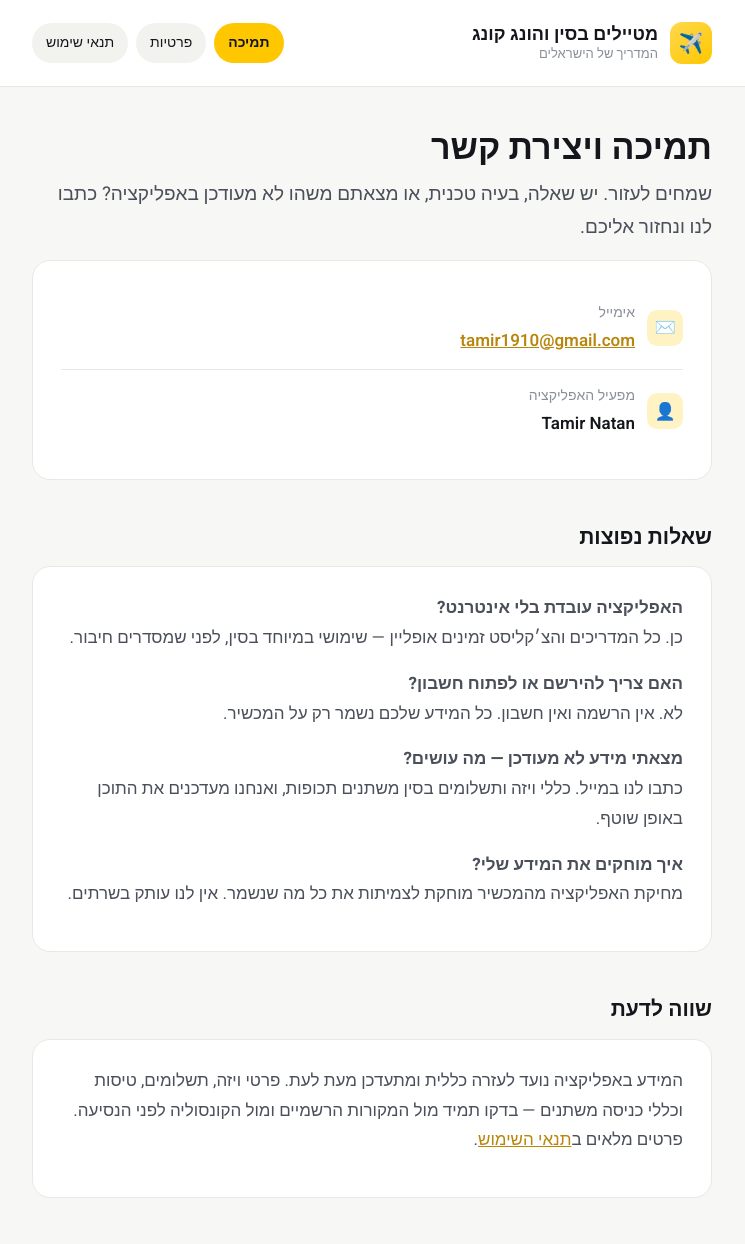
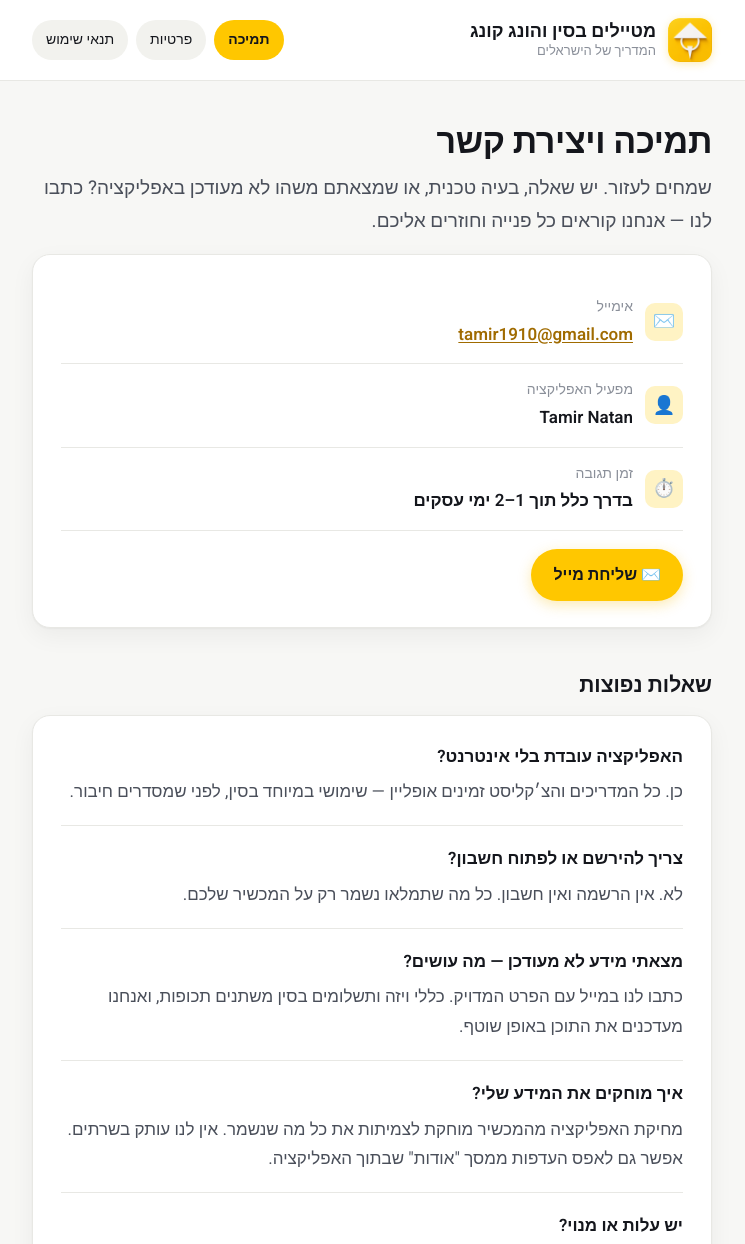
Before and after one commit to Tamirnatan/simple-china-legal, a plain HTML site: page index.html in a window 1280 px wide. Shown: the top 1244 px of the page, without its empty margins (268-1013 px from the left). Drawn offline with Linux system fonts and the light colour scheme.

Commit message:
Add files via upload

```diff
--- a/index.html
+++ b/index.html
@@ -4,7 +4,19 @@
 <meta charset="utf-8">
 <meta name="viewport" content="width=device-width, initial-scale=1">
 <title>מטיילים בסין והונג קונג — תמיכה</title>
-<meta name="description" content="תמיכה ויצירת קשר לאפליקציית מטיילים בסין והונג קונג — המדריך לסין ולהונג קונג בעברית.">
+<meta name="description" content="תמיכה ויצירת קשר לאפליקציית מטיילים בסין והונג קונג — המדריך של הישראלים לסין ולהונג קונג, בעברית וגם בלי אינטרנט.">
+<meta name="theme-color" content="#ffc700">
+
+<link rel="icon" type="image/png" href="favicon-64.png">
+<link rel="apple-touch-icon" href="apple-touch-icon.png">
+
+<meta property="og:type" content="website">
+<meta property="og:site_name" content="מטיילים בסין והונג קונג">
+<meta property="og:title" content="מטיילים בסין והונג קונג — תמיכה">
+<meta property="og:description" content="שאלות, בעיות טכניות או מידע לא מעודכן? כאן מוצאים את דרכי יצירת הקשר.">
+<meta property="og:image" content="og-cover.png">
+<meta name="twitter:card" content="summary_large_image">
+
 <link rel="preconnect" href="https://fonts.googleapis.com">
 <link rel="preconnect" href="https://fonts.gstatic.com" crossorigin>
 <link href="https://fonts.googleapis.com/css2?family=Heebo:wght@400;500;600;700&display=swap&subset=hebrew,latin" rel="stylesheet">
@@ -14,7 +26,7 @@
 
 <header class="site">
   <div class="wrap">
-    <div class="mark">✈️</div>
+    <img class="mark" src="icon-192.png" width="44" height="44" alt="הסמל של מטיילים בסין והונג קונג">
     <div>
       <div class="brand-name">מטיילים בסין והונג קונג</div>
       <div class="brand-sub">המדריך של הישראלים</div>
@@ -30,7 +42,7 @@
 <main class="wrap">
 
   <h1>תמיכה ויצירת קשר</h1>
-  <p class="lead">שמחים לעזור. יש שאלה, בעיה טכנית, או מצאתם משהו לא מעודכן באפליקציה? כתבו לנו ונחזור אליכם.</p>
+  <p class="lead">שמחים לעזור. יש שאלה, בעיה טכנית, או שמצאתם משהו לא מעודכן באפליקציה? כתבו לנו — אנחנו קוראים כל פנייה וחוזרים אליכם.</p>
 
   <div class="card">
     <div class="contact-row">
@@ -47,22 +59,41 @@
         <div class="value">Tamir Natan</div>
       </div>
     </div>
+    <div class="contact-row">
+      <div class="ico">⏱️</div>
+      <div>
+        <div class="label">זמן תגובה</div>
+        <div class="value">בדרך כלל תוך 1–2 ימי עסקים</div>
+      </div>
+    </div>
+    <p style="margin:18px 0 0">
+      <a class="btn" href="mailto:tamir1910@gmail.com?subject=תמיכה%20—%20מטיילים%20בסין%20והונג%20קונג">✉️ שליחת מייל</a>
+    </p>
   </div>
 
   <h2>שאלות נפוצות</h2>
 
   <div class="card">
-    <p><strong>האפליקציה עובדת בלי אינטרנט?</strong><br>
-    כן. כל המדריכים והצ׳קליסט זמינים אופליין — שימושי במיוחד בסין, לפני שמסדרים חיבור.</p>
-
-    <p><strong>האם צריך להירשם או לפתוח חשבון?</strong><br>
-    לא. אין הרשמה ואין חשבון. כל המידע שלכם נשמר רק על המכשיר.</p>
-
-    <p><strong>מצאתי מידע לא מעודכן — מה עושים?</strong><br>
-    כתבו לנו במייל. כללי ויזה ותשלומים בסין משתנים תכופות, ואנחנו מעדכנים את התוכן באופן שוטף.</p>
-
-    <p><strong>איך מוחקים את המידע שלי?</strong><br>
-    מחיקת האפליקציה מהמכשיר מוחקת לצמיתות את כל מה שנשמר. אין לנו עותק בשרתים.</p>
+    <div class="faq">
+      <h3>האפליקציה עובדת בלי אינטרנט?</h3>
+      <p>כן. כל המדריכים והצ׳קליסט זמינים אופליין — שימושי במיוחד בסין, לפני שמסדרים חיבור.</p>
+    </div>
+    <div class="faq">
+      <h3>צריך להירשם או לפתוח חשבון?</h3>
+      <p>לא. אין הרשמה ואין חשבון. כל מה שתמלאו נשמר רק על המכשיר שלכם.</p>
+    </div>
+    <div class="faq">
+      <h3>מצאתי מידע לא מעודכן — מה עושים?</h3>
+      <p>כתבו לנו במייל עם הפרט המדויק. כללי ויזה ותשלומים בסין משתנים תכופות, ואנחנו מעדכנים את התוכן באופן שוטף.</p>
+    </div>
+    <div class="faq">
+      <h3>איך מוחקים את המידע שלי?</h3>
+      <p>מחיקת האפליקציה מהמכשיר מוחקת לצמיתות את כל מה שנשמר. אין לנו עותק בשרתים. אפשר גם לאפס העדפות ממסך "אודות" שבתוך האפליקציה.</p>
+    </div>
+    <div class="faq">
+      <h3>יש עלות או מנוי?</h3>
+      <p>האפליקציה חינמית. חלק מהקישורים הם קישורי שותפים — אם תרכשו דרכם, ייתכן שנקבל עמלה, ללא עלות נוספת לכם.</p>
+    </div>
   </div>
 
   <h2>שווה לדעת</h2>
--- a/style.css
+++ b/style.css
@@ -1,21 +1,43 @@
-/* מטיילים בסין — עיצוב הדפים הציבוריים (תואם לשפת העיצוב של האפליקציה) */
+/* מטיילים בסין והונג קונג — עיצוב הדפים הציבוריים (תואם לשפת העיצוב של האפליקציה) */
 
 :root {
   --bg: #f7f7f5;
   --surface: #ffffff;
+  --surface-2: #f2f2ee;
   --accent: #ffc700;
-  --accent-dark: #b8860b;
+  --accent-strong: #f5b900;
+  --accent-dark: #a06b00;
   --accent-soft: #fff3c4;
+  --accent-soft-text: #8a6d00;
   --text: #14161c;
   --text-body: #4a4f5a;
   --text-muted: #8a8f99;
   --border: #e8e8e4;
+  --shadow: 0 1px 2px rgba(20, 22, 28, .04), 0 8px 24px rgba(20, 22, 28, .05);
   --radius: 18px;
+}
+
+@media (prefers-color-scheme: dark) {
+  :root {
+    --bg: #0e0c0a;
+    --surface: #1a1712;
+    --surface-2: #24201a;
+    --accent: #ffd24d;
+    --accent-strong: #f0bc2e;
+    --accent-dark: #ffe08a;
+    --accent-soft: #3a3115;
+    --accent-soft-text: #ffe08a;
+    --text: #f5f5f2;
+    --text-body: #c9cdd6;
+    --text-muted: #8b8f98;
+    --border: #2c281f;
+    --shadow: 0 1px 2px rgba(0, 0, 0, .3), 0 10px 30px rgba(0, 0, 0, .35);
+  }
 }
 
 * { box-sizing: border-box; }
 
-html { -webkit-text-size-adjust: 100%; }
+html { -webkit-text-size-adjust: 100%; scroll-behavior: smooth; }
 
 body {
   margin: 0;
@@ -26,6 +48,7 @@ body {
   color: var(--text-body);
   line-height: 1.75;
   font-size: 17px;
+  -webkit-font-smoothing: antialiased;
 }
 
 .wrap {
@@ -40,11 +63,16 @@ header.site {
   background: var(--surface);
   border-bottom: 1px solid var(--border);
   margin-bottom: 40px;
+  position: sticky;
+  top: 0;
+  z-index: 10;
+  backdrop-filter: saturate(180%) blur(12px);
+  -webkit-backdrop-filter: saturate(180%) blur(12px);
 }
 
 header.site .wrap {
-  padding-top: 22px;
-  padding-bottom: 22px;
+  padding-top: 18px;
+  padding-bottom: 18px;
   display: flex;
   align-items: center;
   gap: 12px;
@@ -52,14 +80,12 @@ header.site .wrap {
 }
 
 .mark {
-  width: 42px;
-  height: 42px;
+  width: 44px;
+  height: 44px;
   border-radius: 12px;
-  background: linear-gradient(140deg, #ffd84d, var(--accent));
-  display: grid;
-  place-items: center;
-  font-size: 20px;
   flex: none;
+  display: block;
+  box-shadow: 0 2px 8px rgba(245, 185, 0, .28);
 }
 
 .brand-name {
@@ -88,13 +114,15 @@ nav.site a {
   text-decoration: none;
   padding: 8px 14px;
   border-radius: 999px;
-  background: #f2f2ee;
+  background: var(--surface-2);
   white-space: nowrap;
+  transition: background .15s ease;
 }
 
 nav.site a:hover { background: var(--accent-soft); }
 nav.site a[aria-current="page"] {
   background: var(--accent);
+  color: #14161c;
   font-weight: 600;
 }
 
@@ -106,6 +134,7 @@ h1 {
   color: var(--text);
   margin: 0 0 8px;
   font-weight: 700;
+  letter-spacing: -.01em;
 }
 
 h2 {
@@ -120,12 +149,17 @@ p { margin: 0 0 16px; }
 ul { margin: 0 0 16px; padding-inline-start: 22px; }
 li { margin-bottom: 8px; }
 
-a { color: var(--accent-dark); }
+strong { color: var(--text); }
+
+a {
+  color: var(--accent-dark);
+  text-underline-offset: 2px;
+}
 
 .effective {
   display: inline-block;
   font-size: 14px;
-  color: var(--accent-dark);
+  color: var(--accent-soft-text);
   background: var(--accent-soft);
   padding: 5px 14px;
   border-radius: 999px;
@@ -140,12 +174,27 @@ a { color: var(--accent-dark); }
   border-radius: var(--radius);
   padding: 26px 28px;
   margin-bottom: 20px;
+  box-shadow: var(--shadow);
 }
+
+.card > p:last-child { margin-bottom: 0; }
 
 .lead {
   font-size: 19px;
   color: var(--text-body);
 }
+
+/* FAQ items inside a card */
+.faq { padding: 18px 0; border-bottom: 1px solid var(--border); }
+.faq:first-child { padding-top: 0; }
+.faq:last-child { padding-bottom: 0; border-bottom: 0; }
+.faq h3 {
+  margin: 0 0 6px;
+  font-size: 17px;
+  font-weight: 600;
+  color: var(--text);
+}
+.faq p { margin: 0; }
 
 .contact-row {
   display: flex;
@@ -156,12 +205,31 @@ a { color: var(--accent-dark); }
 }
 .contact-row:last-child { border-bottom: 0; }
 .contact-row .ico {
-  width: 36px; height: 36px; border-radius: 10px;
+  width: 38px; height: 38px; border-radius: 10px;
   background: var(--accent-soft);
   display: grid; place-items: center; flex: none;
+  font-size: 18px;
 }
 .contact-row .label { font-size: 14px; color: var(--text-muted); }
 .contact-row .value { font-weight: 600; color: var(--text); }
+.contact-row .value a { color: var(--accent-dark); }
+
+/* email call-to-action button */
+.btn {
+  display: inline-flex;
+  align-items: center;
+  gap: 8px;
+  background: var(--accent);
+  color: #14161c;
+  font-weight: 600;
+  font-size: 16px;
+  text-decoration: none;
+  padding: 12px 22px;
+  border-radius: 999px;
+  box-shadow: 0 4px 14px rgba(245, 185, 0, .3);
+  transition: transform .12s ease, box-shadow .12s ease;
+}
+.btn:hover { transform: translateY(-1px); box-shadow: 0 6px 18px rgba(245, 185, 0, .38); }
 
 /* ---------- Footer ---------- */
 
@@ -179,5 +247,6 @@ footer.site a { color: var(--text-muted); }
   body { font-size: 16px; }
   h1 { font-size: 27px; }
   .card { padding: 20px; }
+  header.site .wrap { gap: 10px; }
   nav.site { margin-inline-start: 0; width: 100%; }
 }
```
Also changed, not shown: privacy.html (+13 -1 lines), terms.html (+13 -1 lines), apple-touch-icon.png (added), favicon-64.png (added), icon-192.png (added), icon-512.png (added), og-cover.png (added).
